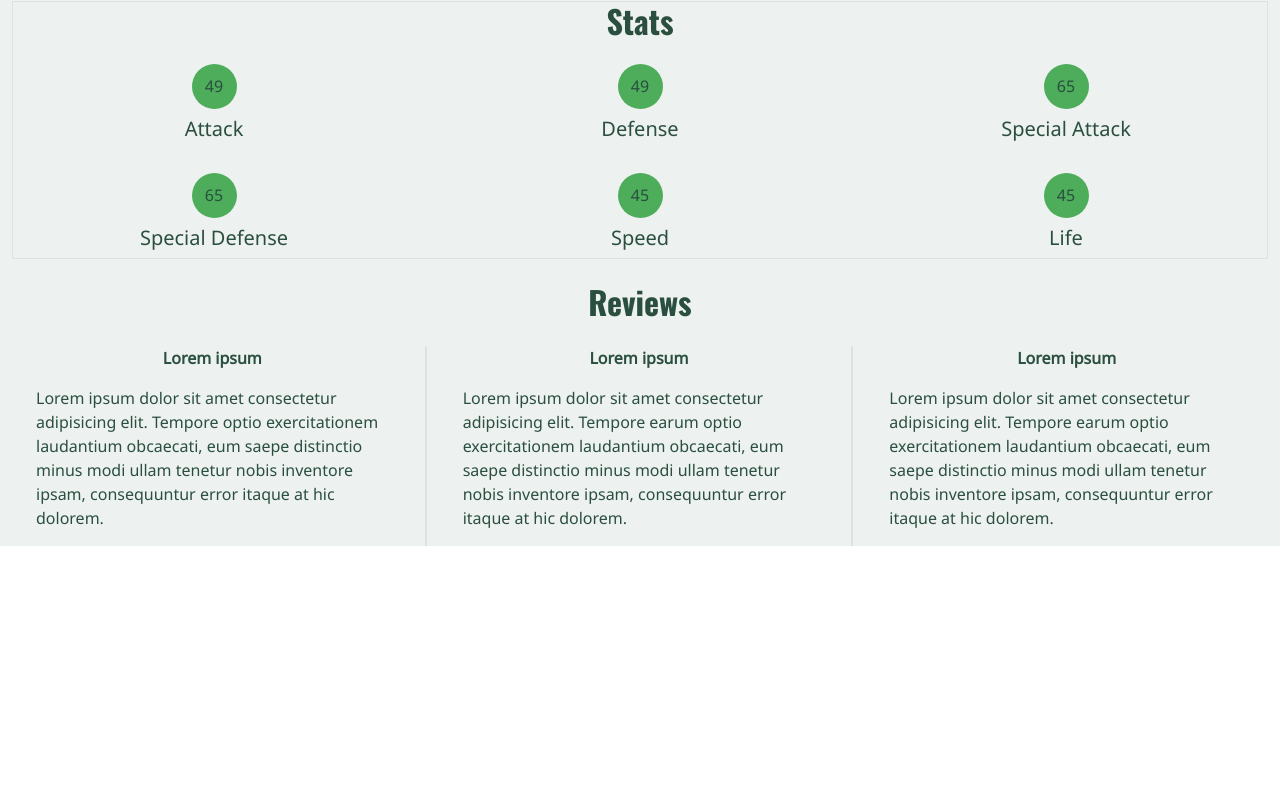
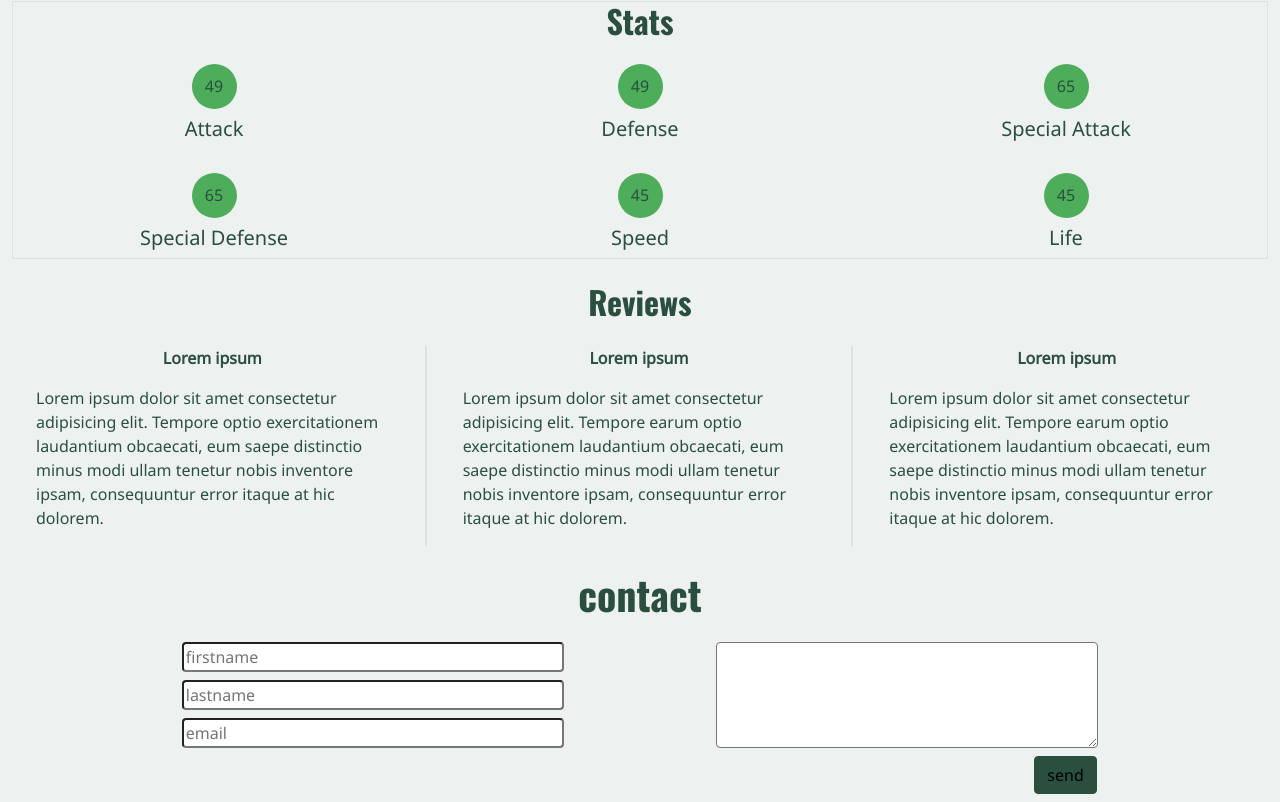
Before and after one commit to JoyMarkarian/PokeMall, a React (Vite) app in the folder frontend/: page / in a window 1280 px wide. Shown: the part 2461-3263 px from the top of the page. Before the commit the page ends 3007 px from the top, so only its background shows below. Built offline with nearby package versions, Linux system fonts and the light colour scheme; a web font is replaced by a local one.

Commit message:
mise en place et stylisation du formulaire de contact

```diff
--- a/frontend/src/App.css
+++ b/frontend/src/App.css
@@ -31,6 +31,18 @@
 .oneProductBtn {
   height: 35px;
   width: 35px;
+}
+
+.contactButton {
+  margin-right: 12.5%;
+}
+
+.formBG {
+  background-color: #edf1ef;
+}
+
+.thirdInput {
+  margin-bottom: 1rem;
 }
 
 .grass {
@@ -87,4 +99,12 @@
   .typeAbilities {
     width: 40%;
   }
+
+  .contactButton {
+    margin-right: 6.25%;
+  }
+
+  .thirdInput {
+    margin-bottom: 0;
+  }
 }
--- a/frontend/src/App.jsx
+++ b/frontend/src/App.jsx
@@ -1,11 +1,11 @@
-import React,{ useState } from "react";
-
+import React, { useState } from "react";
 
 import AllProducts from "@pages/AllProducts";
 import Basket from "@pages/Basket";
 import Home from "@pages/Home";
 import OneProduct from "@pages/OneProduct";
 
+import Form from "@components/Form";
 import Footer from "./components/Footer";
 import Header from "./components/Header";
 
@@ -14,7 +14,6 @@ import pokemons from "./services/pokemons";
 import "./App.css";
 
 function App() {
-
   const [page, setPage] = useState({ path: "Home", index: null });
   const [id, setId] = React.useState(0);
 
@@ -42,6 +41,7 @@ function App() {
         id={id}
         setId={setId}
       />
+      <Form />
       {page.path === "Contact" ? <Footer /> : ""}
     </div>
   );
--- /dev/null
+++ b/frontend/src/components/Form.jsx
@@ -0,0 +1,47 @@
+function Form() {
+  return (
+    <div className="formBG m-0 pt-4">
+      <form className="container">
+        <h1 className="text-center fs-1 mb-4 importantText">contact</h1>
+        <div className="container row m-0">
+          <div className="col-xs-12 col-sm-12 col-md-6 col-lg-6 col-xl-6 d-flex flex-column align-items-center">
+            <input
+              type="text"
+              name="name"
+              id="nameinput"
+              placeholder="firstname"
+              required
+              className="mb-2 rounded w-75 textRegular"
+            />
+            <input
+              type="text"
+              name="name"
+              id="nameinput"
+              placeholder="lastname"
+              required
+              className="mb-2 rounded w-75 textRegular"
+            />
+            <input
+              type="email"
+              placeholder="email"
+              className="rounded w-75 thirdInput textRegular"
+            />
+          </div>
+          <div className="col-xs-12 col-sm-12 col-md-6 col-lg-6 col-xl-6 text-center">
+            <textarea className="rounded w-75 h-100" />
+          </div>
+          <div className=" col -12 text-end mt-2">
+            <button
+              type="submit"
+              className="btn btn-warning mb-2 contactButton textRegular"
+            >
+              send
+            </button>
+          </div>
+        </div>
+      </form>
+    </div>
+  );
+}
+
+export default Form;
```
